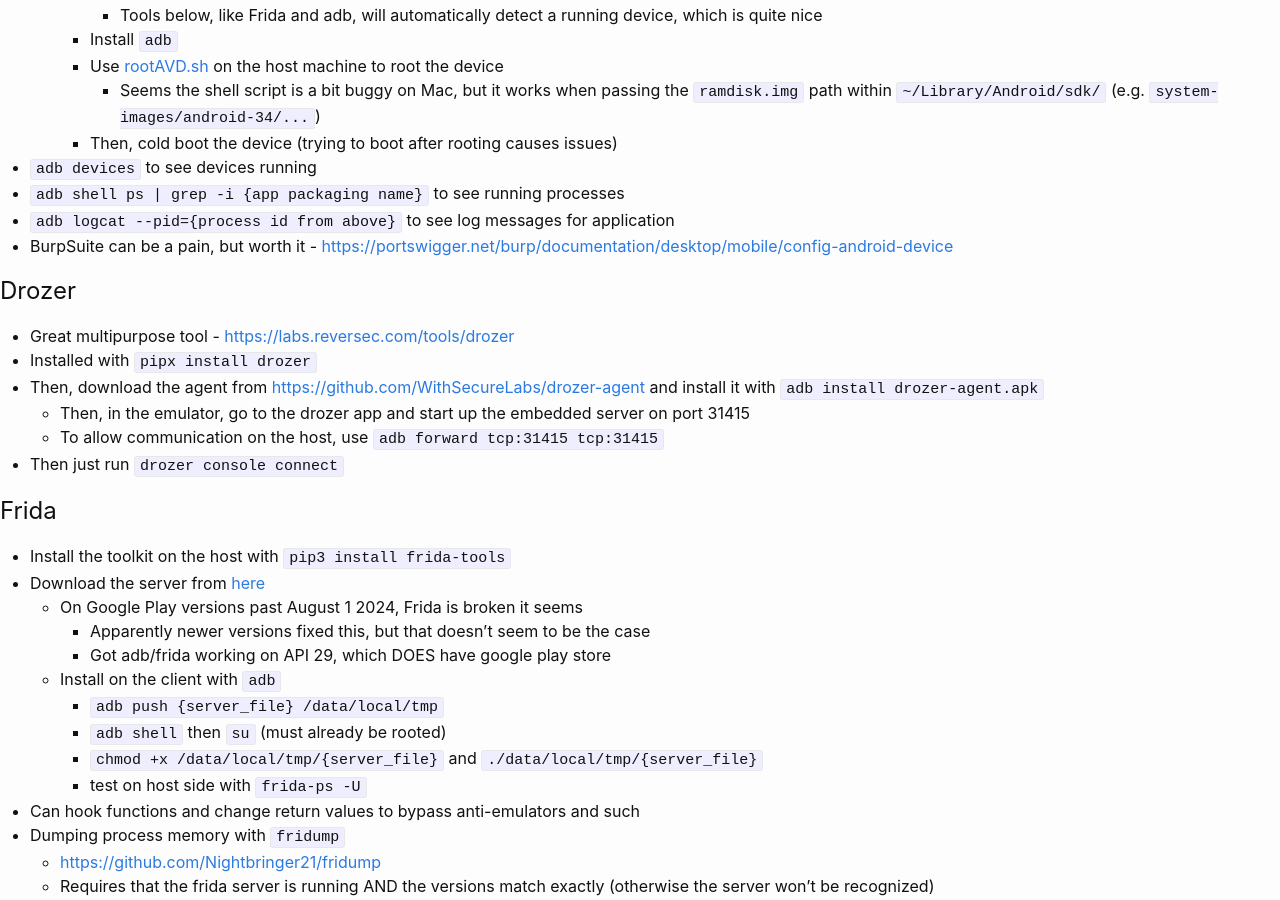
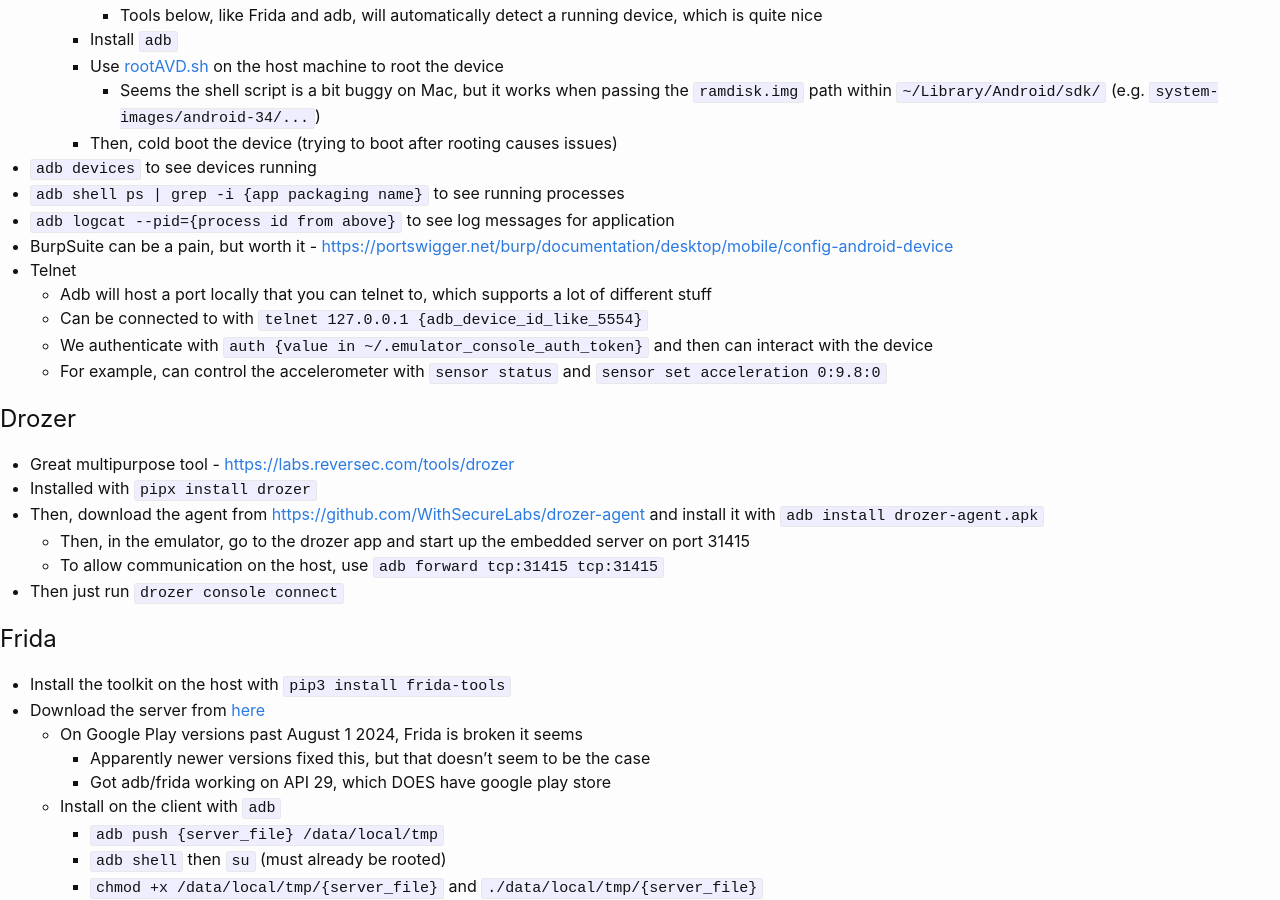
Before and after one commit to KhaelK138/KhaelK138.github.io, a Jekyll site: the page built from markdown/AndroidApps.md, in a window 1280 px wide and 900 px high, scrolled down 541 px. Built offline with Jekyll 4.4.1, drawn with Linux system fonts in a browser that asks for light colours; our own code applies the rules of GitHub Pages for plain Markdown files.

Commit message:
added adb telnet notes

```diff
--- a/markdown/AndroidApps.md
+++ b/markdown/AndroidApps.md
@@ -29,6 +29,11 @@
 - `adb shell ps | grep -i {app packaging name}` to see running processes
 - `adb logcat --pid={process id from above}` to see log messages for application
 - BurpSuite can be a pain, but worth it - [https://portswigger.net/burp/documentation/desktop/mobile/config-android-device](https://portswigger.net/burp/documentation/desktop/mobile/config-android-device)
+- Telnet
+  - Adb will host a port locally that you can telnet to, which supports a lot of different stuff
+  - Can be connected to with `telnet 127.0.0.1 {adb_device_id_like_5554}`
+  - We authenticate with `auth {value in ~/.emulator_console_auth_token}` and then can interact with the device
+  - For example, can control the accelerometer with `sensor status` and `sensor set acceleration 0:9.8:0`
 
 ## Drozer
 - Great multipurpose tool - [https://labs.reversec.com/tools/drozer](https://labs.reversec.com/tools/drozer)
```
